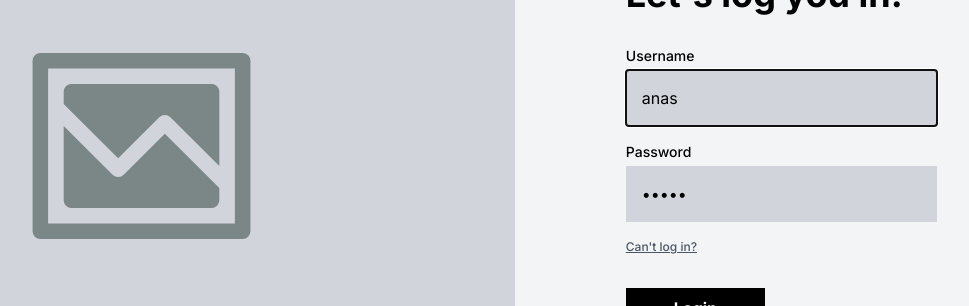
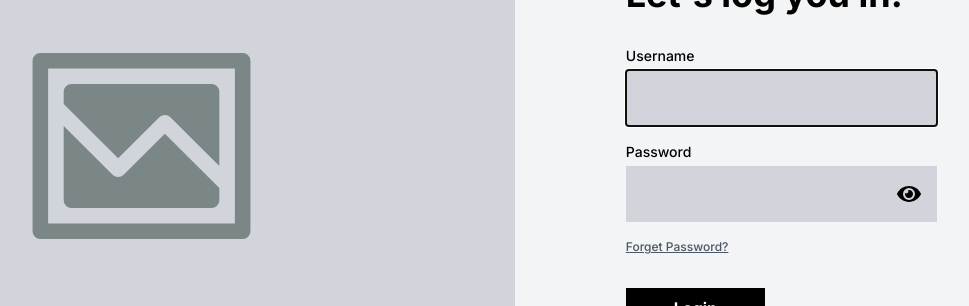
Before and after one commit to op-squad/front, a React (Vite) app: page /login in a window 1280 px wide. Shown: the part 254-560 px from the top of the page, without its empty margins (232-1201 px from the left). Built offline with nearby package versions, Linux system fonts and the light colour scheme; no server answers.

Commit message:
Polish login view to error handle Create dashboard page which displays username and token

```diff
--- a/src/app/api/apiSlice.ts
+++ b/src/app/api/apiSlice.ts
@@ -3,12 +3,9 @@ import { RootState } from "../store";
 
 export const apiSlice = createApi({
   baseQuery: fetchBaseQuery({
-    baseUrl: "http://localhost:8080",
+    baseUrl: import.meta.env.VITE_API_URL,
     credentials: "include",
-    // mode: "no-cors",
     prepareHeaders: (headers, { getState }) => {
-      console.log(headers);
-
       const token = (getState() as RootState).auth.token;
       if (token) {
         headers.set("Authorization", `Bearer ${token}`);
--- a/src/features/auth/authApiSlice.ts
+++ b/src/features/auth/authApiSlice.ts
@@ -11,10 +11,6 @@ export const authApiSlice = apiSlice.injectEndpoints({
           url: "/login",
           method: "POST",
           body,
-          headers: {
-            Accept: "application/json",
-            "Content-Type": "application/json",
-          },
         };
       },
     }),
--- a/src/pages/Dashboard.tsx
+++ b/src/pages/Dashboard.tsx
@@ -7,8 +7,6 @@ import {
 function Dashboard() {
   const user = useSelector(selectCurrentUser);
   const token = useSelector(selectCurrentToken);
-
-  console.log(user);
 
   return (
     <div className="font-inter bg-gray-100 flex justify-center items-center h-screen">
--- a/src/pages/Login.tsx
+++ b/src/pages/Login.tsx
@@ -1,4 +1,5 @@
 import React, { useEffect, useRef, useState } from "react";
+import { FaEye, FaEyeSlash } from "react-icons/fa";
 import { useDispatch } from "react-redux";
 import { useNavigate } from "react-router-dom";
 import brokenPicture from "../assets/broken.svg";
@@ -12,10 +13,11 @@ export default function Login() {
   const [user, setUser] = useState("");
   const [pwd, setPwd] = useState("");
   const [errMsg, setErrMsg] = useState("");
+  const [pwdVisible, setPwdVisible] = useState(false);
 
   const navigate = useNavigate();
 
-  const [login, { isLoading }] = useLoginMutation();
+  const [login] = useLoginMutation();
   const dispatch = useDispatch();
 
   useEffect(() => {
@@ -29,26 +31,29 @@ export default function Login() {
   const handleSubmit = async (e: React.FormEvent<HTMLFormElement>) => {
     e.preventDefault();
 
-    try {
-      console.log("in the login action block");
+    await login({
+      username: user,
+      password: pwd,
+      email: "example@example.com",
+    })
+      .unwrap()
+      .then((token) => {
+        dispatch(setCredentials({ user: "anas", token: token.accessToken }));
 
-      const token = await login({
-        username: "admin",
-        password: "admin",
-        email: "example@example.com",
-      }).unwrap();
-
-      console.log(token);
-      console.log(token.accessToken);
-
-      dispatch(setCredentials({ user: "anas", token: token.accessToken }));
         setUser("");
         setPwd("");
+
         navigate("/dashboard");
-    } catch (err) {
-      setErrMsg(`ERROR OCCURED: ${err}`);
+      })
+      .catch((error) => {
+        setErrMsg(`ERROR OCCURED: ${error?.data?.message}`);
         errRef.current?.focus();
-    }
+      });
+  };
+
+  const togglePwdVisibility = () => {
+    const newVal = !pwdVisible;
+    setPwdVisible(newVal);
   };
 
   const handleUserInput = (e: React.ChangeEvent<HTMLInputElement>) =>
@@ -65,16 +70,17 @@ export default function Login() {
           alt="Broken Picture SVG"
         />
       </div>
-      {isLoading ? (
-        <h1>Loading...</h1>
-      ) : (
+
       <div className="bg-gray-100 flex flex-grow ">
         <div className="w-7/12  m-auto my-16">
-            {errMsg ? (
-              <h1>`Login Error: ${errMsg}`</h1>
-            ) : (
-              <div className="bg-gray-300 w-fit m-auto  py-2 px-8 mb-24">
+          <div
+            className={`bg-gray-300 w-fit m-auto py-2 px-8 ${errMsg ? "mb-4" : "mb-24"}`}
+          >
             Logo
+          </div>
+          {errMsg && (
+            <div className="bg-red-300 font-bold w-fit py-2 px-8 mb-4 text-center">
+              <p>{errMsg}</p>
             </div>
           )}
           <div className="mb-8">
@@ -92,9 +98,10 @@ export default function Login() {
               <input
                 type="text"
                 ref={userRef}
+                autoComplete="on"
                 id="username"
                 className="mt-1 p-4 bg-gray-300 block w-full"
-                  value="anas"
+                value={user}
                 onChange={handleUserInput}
                 required
               />
@@ -106,19 +113,37 @@ export default function Login() {
               >
                 Password
               </label>
+              <div className="relative flex">
                 <input
-                  type="password"
+                  type={pwdVisible ? "text" : "password"}
                   id="password"
                   className="mt-1 bg-gray-300 mb-4 p-4 block w-full"
-                  value="12345"
+                  value={pwd}
                   onChange={handlePwdInput}
                   required
                 />
+                <button
+                  type="button"
+                  onClick={togglePwdVisibility}
+                >
+                  {pwdVisible ? (
+                    <FaEyeSlash
+                      size="1.5rem"
+                      className="absolute top-5 right-4"
+                    />
+                  ) : (
+                    <FaEye
+                      size="1.5rem"
+                      className="absolute top-5 right-4"
+                    />
+                  )}
+                </button>
+              </div>
               <label
                 htmlFor="password"
                 className="block mb-8 underline text-[12px] font-medium text-gray-600"
               >
-                  Can't log in?
+                Forget Password?
               </label>
             </div>
             <button
@@ -136,7 +161,6 @@ export default function Login() {
           </button>
         </div>
       </div>
-      )}
     </div>
   );
 }
```
Lines whose indentation alone changed are shown as unchanged.
